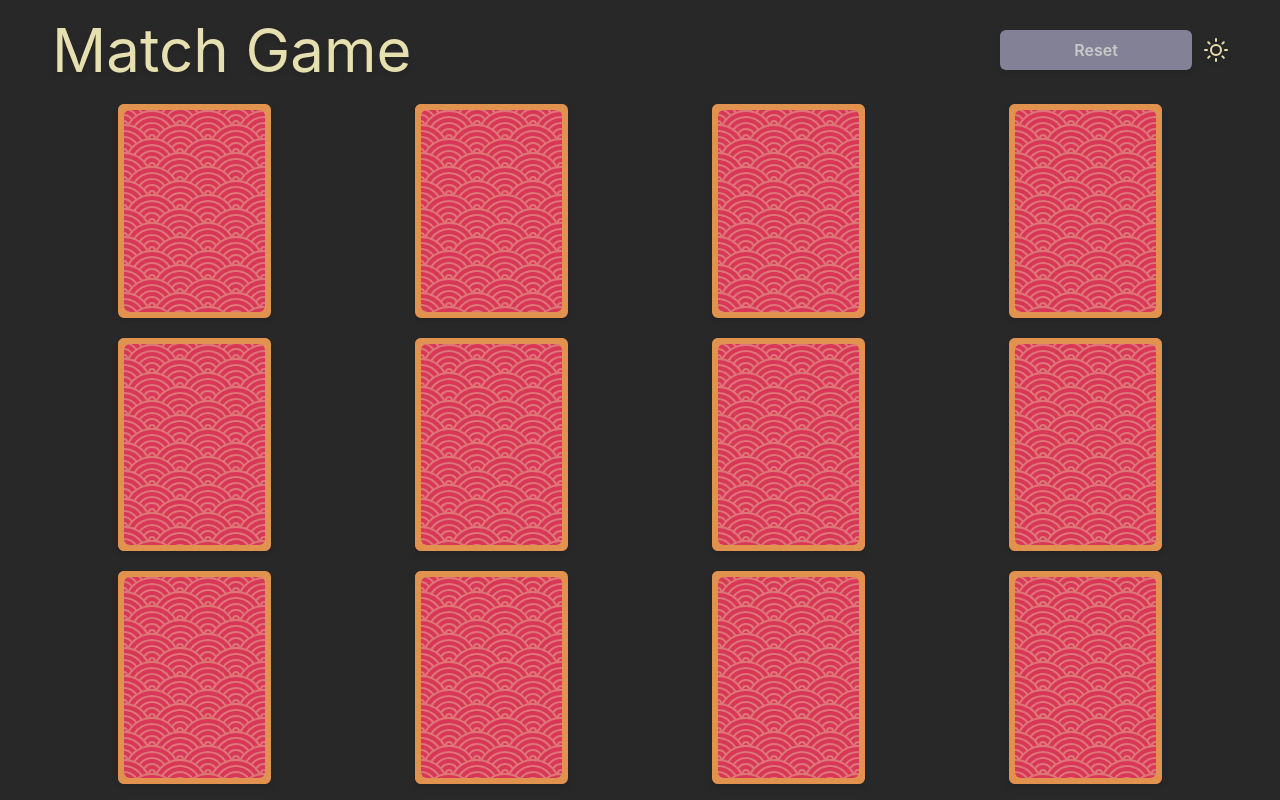
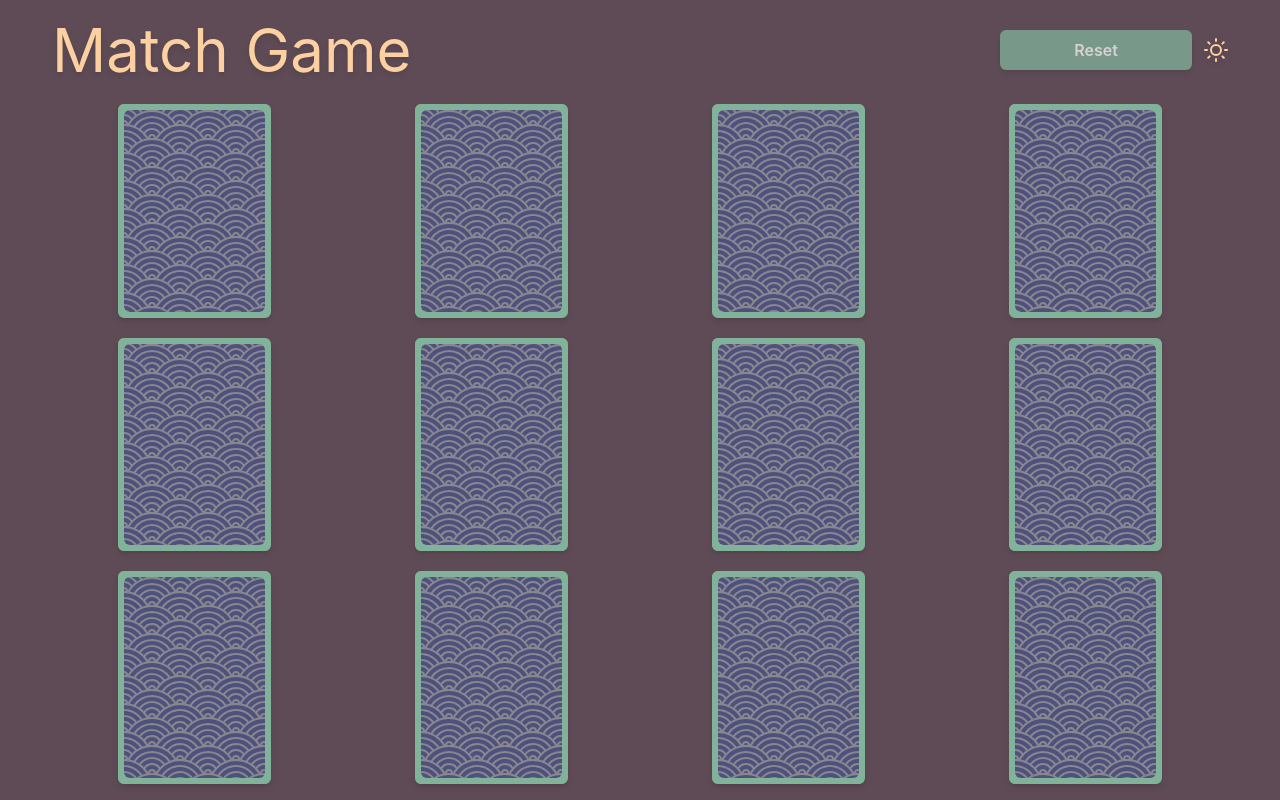
Before and after one commit to phila88/match-game, a React (Vite) app: page / in a window 1280 px wide. Built offline with nearby package versions, Linux system fonts and the light colour scheme.

Commit message:
Update colors

```diff
--- a/index.html
+++ b/index.html
@@ -6,7 +6,7 @@
     <meta name="viewport" content="width=device-width, initial-scale=1.0" />
     <title>Match Game</title>
   </head>
-  <body class="bg-white text-black dark:bg-black dark:text-white">
+  <body class="text-eggplant dark:bg-eggplant bg-white dark:text-white">
     <div id="root"></div>
     <script type="module" src="/src/main.tsx"></script>
   </body>
--- a/src/App.tsx
+++ b/src/App.tsx
@@ -97,7 +97,7 @@ function App() {
           <div className="flex w-full flex-col items-center justify-between gap-3 sm:w-auto sm:flex-row">
             <button
               disabled={matches.length === 0}
-              className="h-fit w-full rounded-md bg-purple p-2 font-semibold text-[#FFF] drop-shadow-md transition duration-1000 hover:brightness-110 active:brightness-90 disabled:opacity-75 disabled:hover:brightness-100 sm:w-48"
+              className="dark:bg-cambridgeBlue h-fit w-full rounded-md bg-blue p-2 font-semibold text-[#FFF] drop-shadow-md transition duration-1000 hover:brightness-110 active:brightness-90 disabled:opacity-75 disabled:hover:brightness-100 sm:w-48"
               onClick={resetGame}
             >
               Reset
@@ -123,9 +123,9 @@ function App() {
       <div
         className={`transition duration-[350ms] ${
           gameState === 'match' ? 'opacity-100' : 'opacity-0'
-        } pointer-events-none absolute inset-0 z-10 flex select-none items-center justify-center bg-black/25`}
+        } pointer-events-none absolute inset-0 z-10 flex select-none items-center justify-center bg-eggplant/25`}
       >
-        <h1 className="text-5xl font-semibold text-orange transition-colors [text-shadow:_4px_4px_4px_rgb(0_0_0_/_75%)] dark:text-white sm:text-6xl">
+        <h1 className="text-5xl font-semibold text-white transition-colors [text-shadow:_4px_4px_4px_rgb(0_0_0_/_75%)] dark:text-white sm:text-6xl">
           Match!!!
         </h1>
       </div>
--- a/src/components/Card.tsx
+++ b/src/components/Card.tsx
@@ -24,7 +24,7 @@ export const Card = ({ src, selected, matched, onClick }: Props) => {
           {/* Back */}
           {/* Use z index transition to workaround Chrome's backface-visibility issue */}
           <div
-            className={`absolute h-full w-full rounded-md border-4 border-purple bg-purple transition-all duration-[175ms] [transform:rotateY(180deg)] dark:border-orange dark:bg-orange sm:border-[6px] ${
+            className={`dark:border-cambridgeBlue dark:bg-cambridgeBlue absolute h-full w-full rounded-md border-4 border-blue bg-blue transition-all duration-[175ms] [transform:rotateY(180deg)] sm:border-[6px] ${
               selected || matched ? 'z-10' : 'z-0'
             }`}
           >
@@ -41,9 +41,9 @@ export const Card = ({ src, selected, matched, onClick }: Props) => {
           </div>
 
           {/* Front */}
-          <div className="absolute h-full w-full transform items-center rounded-md border-4 border-purple bg-purple transition-colors duration-[1500ms] [backface-visibility:hidden] dark:border-orange dark:bg-orange sm:border-[6px]">
-            <div className="bg-red-500 h-full w-full">
-              <div className="h-full w-full rounded-md bg-red">
+          <div className="dark:border-cambridgeBlue dark:bg-cambridgeBlue absolute h-full w-full transform items-center rounded-md border-4 border-blue bg-blue transition-colors duration-[1500ms] [backface-visibility:hidden] sm:border-[6px]">
+            <div className="h-full w-full">
+              <div className="bg-cambridgeBlue h-full w-full rounded-md transition-colors duration-[1500ms] dark:bg-blue">
                 <div className="h-full w-full rounded-md bg-cloud-pattern" />
               </div>
             </div>
--- a/tailwind.config.js
+++ b/tailwind.config.js
@@ -8,11 +8,10 @@ export default {
         'cloud-pattern': "url('./assets/endless-clouds.svg')",
       },
       colors: {
-        black: '#292828',
-        white: '#E6DFAF',
-        purple: '#A19FBB',
-        red: '#D93757',
-        orange: '#E0924E',
+        eggplant: '#5E4B56',
+        blue: '#4F517D',
+        white: '#FCD0A1',
+        cambridgeBlue: '#81B29A',
       },
     },
   },
```
Also changed, not shown: src/assets/moon.svg, src/assets/sun.svg.
